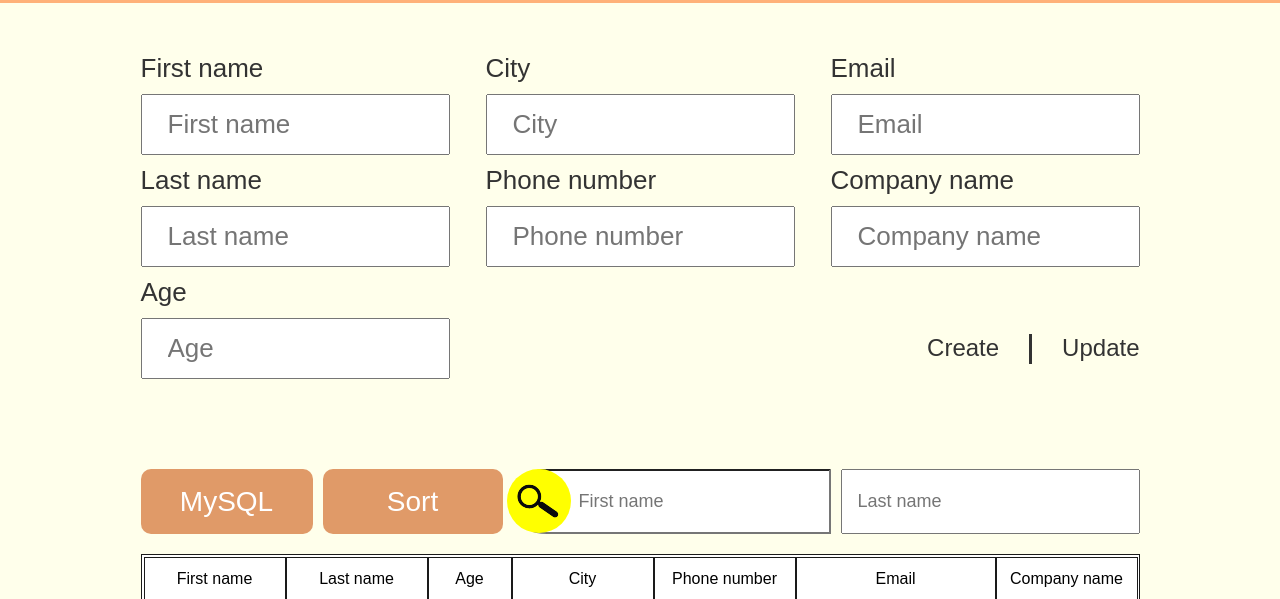
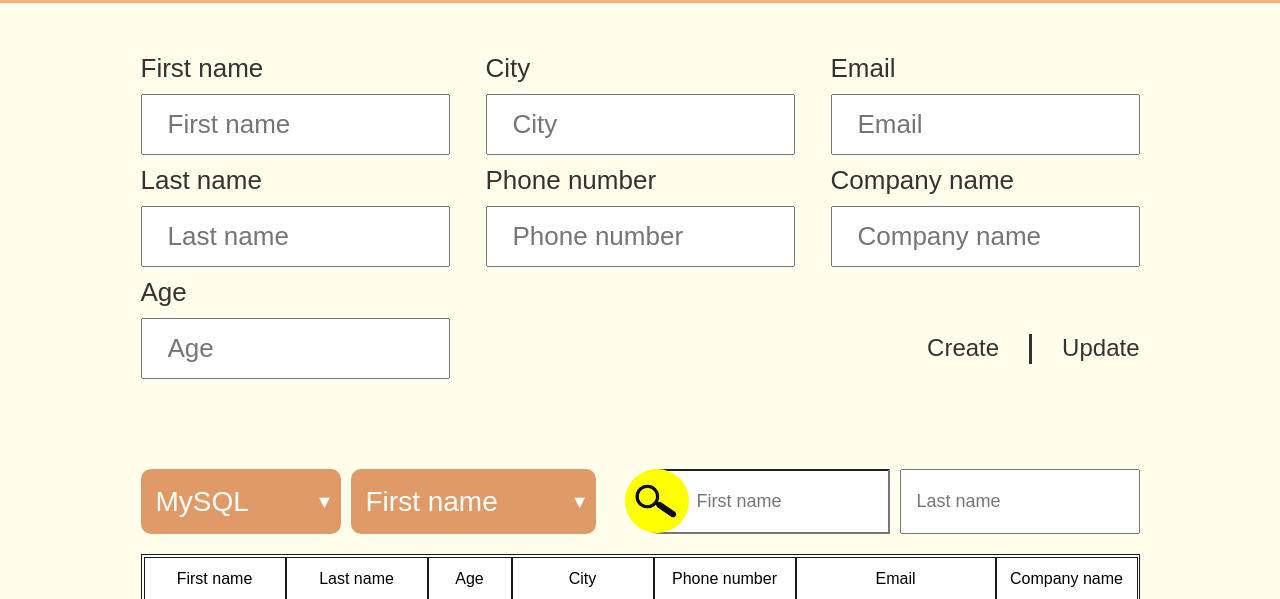
Before and after one commit to BvaGit/Project_2, a website built with webpack: page src/front/main.html in a window 1280 px wide. Shown: the part 153-752 px from the top of the page. Built offline with nearby package versions, Linux system fonts and the light colour scheme; files whose address does not match are found by name.

Commit message:
triangles and sort text content implemented

```diff
--- a/src/front/main.html
+++ b/src/front/main.html
@@ -82,6 +82,8 @@
                 <div id="table" class="table">
                     <div class="table__panel">
                         <ul class="table__nav">
+                        <span class="table__nav-triangleBD">&#9660;</span>
+                        <span class="table__nav-triangleSort">&#9660;</span>
                             <li><a class="table__nav-dms" id="dms">MySQL</a>
                               <ul class="table__dmsDropdown">
                                 <li><a class="table__nav-hover" id="MySQL">MySQL</a></li>
@@ -93,7 +95,7 @@
                                 <li><a class="table__nav-hover" id="Neo4j">Neo4j</a></li>
                               </ul>
                             </li>
-                            <li><a id="sort" class="table__nav-sort"><span data-translate="sort">Sort</span></a>
+                            <li><a id="sort" class="table__nav-sort">First name</a>
                               <ul class="table__sortDropdown">
                                 <li><a class="table__nav-hover" id="firstNameSort"><span data-translate="firstName">First name</span></a></li>
                                 <li><a class="table__nav-hover" id="lastnameSort"><span data-translate="lastName">Last name</span></a></li>
--- a/src/front/modules/main-page/sortData.js
+++ b/src/front/modules/main-page/sortData.js
@@ -1,7 +1,14 @@
 export default function sortData () {
     const thead = document.getElementById('thead');
     const thTd = Array.from(thead.querySelectorAll('th'));
-
+    const sortTextContent = document.getElementById('sort');
+    const sortDropdown = document.querySelector('.table__sortDropdown');
+    sortDropdown.addEventListener('click', (e) => {
+        e.preventDefault();
+        let tempTextContent = e.target.textContent
+        sortTextContent.textContent = tempTextContent;
+    })
+    sortTableByColumn(1, !(thTd[0].classList.contains('th-sort-asc')))
     const fnamesort = document.getElementById('firstNameSort');
     const lnameSort = document.getElementById('lastnameSort');
     const ageSort = document.getElementById('ageSort');
--- a/src/front/scss/main.scss
+++ b/src/front/scss/main.scss
@@ -263,7 +263,7 @@
         position: absolute;
         top:100%;
         left:0;
-        width: 157px;
+        width: 200px;
         height: auto;
         border-top-left-radius: 5%;
         border-top-right-radius: 5%;
@@ -272,21 +272,23 @@
         position: absolute;
         top:100%;
         left: 10px;
-        width: 180px;
+        width: 240px;
         height: auto;
         border-top-left-radius: 5%;
         border-top-right-radius: 5%;
     }
     &__nav {
+        position: relative;
         display: flex;
         justify-content: space-between;
         color: $d-text-color;
         font-size: 28px;
         &-dms {
             display: flex;
-            justify-content: center;
+            justify-content: flex-start;
             align-items: center;
-            width: 172px;
+            padding: 0 15px;
+            width: 200px;
             height: 65px;
             background: $d-table-nav;
             font-size: 28px;
@@ -296,12 +298,11 @@
         }
         &-sort {
             display: flex;
-            justify-content: center;
+            justify-content: flex-start;
             align-items: center;
             margin: 0 0 0 10px;
-            // width: auto;
-            width: 180px;
-            padding: 0 20px;
+            width: 245px;
+            padding: 0 15px;
             height: 65px;
             background: $d-table-nav;
             font-size: 28px;
@@ -321,6 +322,22 @@
                 text-decoration: underline;
                 font-size: 14px;
             }
+        }
+        &-triangleBD {
+            position: absolute;
+            color: $d-text-color;
+            left: 175px;
+            top: 23px;
+            font-size: 18px;
+            z-index: 1000;
+        }
+        &-triangleSort {
+            position: absolute;
+            color: $d-text-color;
+            right: 7px;
+            top: 23px;
+            z-index: 1000;
+            font-size: 18px;
         }
     }
     &__search {
@@ -366,7 +383,7 @@
         border: 1px solid $d-border-color;
     }
     &__input {
-        width: 299px;
+        width: 240px;
         height: 65px;
         font-size: 18px;
         color: $d-main-page-bg;
```
Also changed, not shown: src/backend/Server.js (+16 -16 lines).
